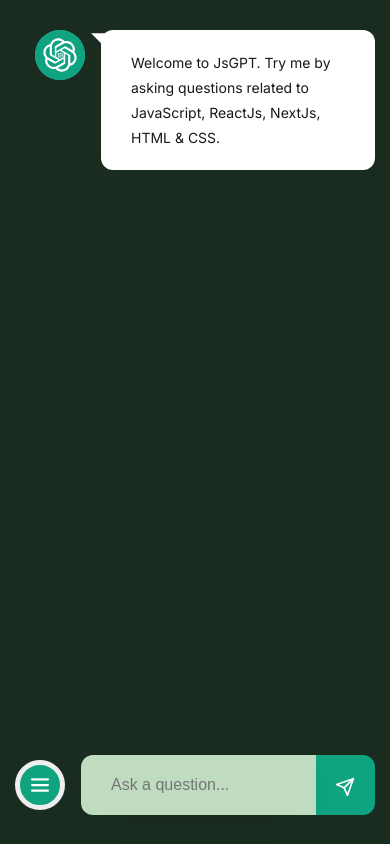
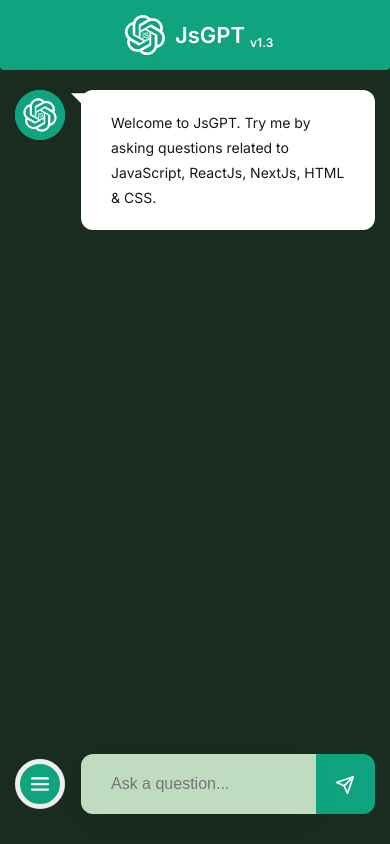
Before and after one commit to neeleshio/JsGPT, a React (Create React App) app: page / in a window 390 px wide. Built offline with nearby package versions, Linux system fonts and the light colour scheme.

Commit message:
mobile responsivenes

```diff
--- a/src/components/OutputView/ChatBubble.js
+++ b/src/components/OutputView/ChatBubble.js
@@ -8,7 +8,7 @@ import { StyledChatBubble } from './styles';
 
 function ChatBubble({ data, loading, handleBookmark, handleCopyAnswer }) {
     return (
-        <div>
+        <div className="chatbubble__container">
             {data.map((el, idx) => (
                 <>
                     {el.ques && (
--- a/src/components/OutputView/MobileBtns.js
+++ b/src/components/OutputView/MobileBtns.js
@@ -40,12 +40,6 @@ function MobileBtns({ darkTheme }) {
     return (
         <StyledMobileBtns>
             <div className={showMenu ? 'mobilebtns__menu show-menu' : 'mobilebtns__menu'}>
-                <div className="mobilebtns__menu__logo">
-                    <GptLogo fill="#1A2B1F" />
-                    <span className="logo-text">
-                        JsGPT<span className="version">v1.3</span>
-                    </span>
-                </div>
                 {nav_items({
                     fill: lightThemeColors.primary
                 }).map((el) => (
--- /dev/null
+++ b/src/components/OutputView/MobileNav.js
@@ -0,0 +1,18 @@
+import React from 'react';
+import GptLogo from '../Svg/GptLogo';
+import { StyledMobileNav } from './styles';
+
+function MobileNav() {
+    return (
+        <StyledMobileNav>
+            <div className="mobilenav__container">
+                <GptLogo />
+                <span className="logo-text">
+                    JsGPT<span className="version">v1.3</span>
+                </span>
+            </div>
+        </StyledMobileNav>
+    );
+}
+
+export default MobileNav;
--- a/src/components/OutputView/index.js
+++ b/src/components/OutputView/index.js
@@ -10,7 +10,8 @@ import { INITIAL_DATA_STATE } from '../constants';
 import SearchBox from '../SearchBox';
 import ChatBubble from './ChatBubble';
 import MobileBtns from './MobileBtns';
-import { StyledOutputView, StyledMobileBtns } from './styles';
+import MobileNav from './MobileNav';
+import { StyledOutputView } from './styles';
 
 function OutputView() {
     const dispatch = useDispatch();
@@ -102,6 +103,7 @@ function OutputView() {
     return (
         <StyledOutputView>
             <div className="outputview__top">
+                <MobileNav />
                 <ChatBubble
                     data={data}
                     inputQuestion={inputQuestion}
--- a/src/components/OutputView/styles.js
+++ b/src/components/OutputView/styles.js
@@ -11,12 +11,21 @@ export const StyledOutputView = styled.div`
         overflow-y: auto;
         padding: 0 50px;
 
+        .chatbubble__container {
+            @media screen and (max-width: 768px) {
+                padding: 30px 30px 0 30px;
+            }
+            @media screen and (max-width: 580px) {
+                padding: 20px 15px 0 15px;
+            }
+        }
+
         @media screen and (max-width: 1200px) {
             padding: 0 30px;
         }
 
-        @media screen and (max-width: 580px) {
-            padding: 0 15px;
+        @media screen and (max-width: 768px) {
+            padding: 0;
         }
     }
 
@@ -97,13 +106,12 @@ export const StyledChatBubble = styled.div`
 
         @media screen and (max-width: 1200px) {
             width: 12.5%;
-            margin-right: 20px;
         }
 
         @media screen and (max-width: 992px) {
             width: 15%;
-            margin-left: 20px;
-            margin-right: ${({ bubble }) => !bubble && '0px'};
+            margin-right: ${({ bubble }) => bubble && '20px'};
+            margin-left: ${({ bubble }) => !bubble && '20px'};
         }
 
         @media screen and (max-width: 768px) {
@@ -184,7 +192,7 @@ export const StyledMobileBtns = styled.div`
         box-shadow: rgba(22, 23, 24, 0.35) 0px 10px 38px -10px,
             rgba(22, 23, 24, 0.2) 0px 10px 20px -15px;
 
-        div:nth-child(2) {
+        div:nth-child(1) {
             padding-top: 16px;
         }
 
@@ -277,3 +285,37 @@ export const StyledMobileBtns = styled.div`
         margin-right: 30px;
     }
 `;
+
+export const StyledMobileNav = styled.div`
+    padding: 5px 15px;
+    height: 60px;
+    background-color: #10a37f;
+    display: none;
+    align-items: center;
+    justify-content: center;
+    color: #ffffff;
+    border-radius: 0 0 4px 4px;
+
+    .mobilenav__container {
+        display: flex;
+        align-items: center;
+        margin-right: 30px;
+    }
+
+    .logo-text {
+        font-size: 22px;
+        font-weight: 600;
+        position: relative;
+
+        .version {
+            font-size: 12px;
+            padding-left: 5px;
+            position: absolute;
+            bottom: -2px;
+        }
+    }
+
+    @media screen and (max-width: 768px) {
+        display: flex;
+    }
+`;
--- a/src/containers/Home/styles.js
+++ b/src/containers/Home/styles.js
@@ -34,12 +34,7 @@ export const StyledHome = styled.div`
 
         @media screen and (max-width: 768px) {
             width: 100%;
-            padding: 30px 0 20px 0;
-        }
-
-        @media screen and (max-width: 580px) {
-            width: 100%;
-            padding: 30px 0 20px 0;
+            padding: 0 0 20px 0;
         }
     }
 `;
```
